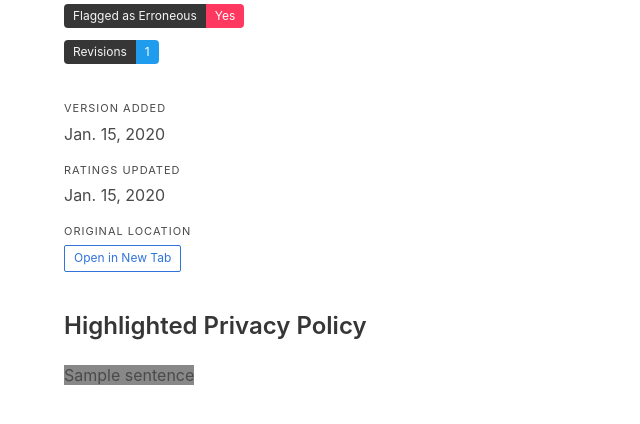
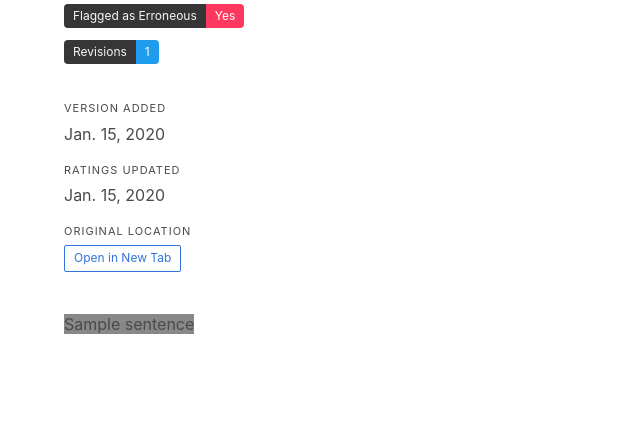
Before and after one commit to Politiwatch/privacyspy, a Django app: template privacyspy/core/templates/core/product.html in a window 1280 px wide. Shown: the part 322-746 px from the top of the page, without its empty margins (0-640 px from the left). Run offline with Django 3.2, Linux system fonts and the light colour scheme; tables that the repository leaves empty hold one stand-in row (values such as "Sample post"); the template is opened without the code that fills it: values that come from a table or form of the project are taken from there, most other values are stand-ins (such as "Sample title", 1, 10 or a date in 2020); grey boxes marked "Sample" are stand-in pictures.

Commit message:
Remove header from highlights template

```diff
--- a/privacyspy/core/templates/core/highlights.html
+++ b/privacyspy/core/templates/core/highlights.html
@@ -4,7 +4,6 @@
 </div>
 {% else %}
 <div class="highlights">
-<h3 class="title is-size-4">Highlighted Privacy Policy</h3>
 {% for sentence in highlights %}
 <span style="background-color: {{sentence.color}}">{{sentence.sentence|safe}}</span>
 {% endfor %}
```
